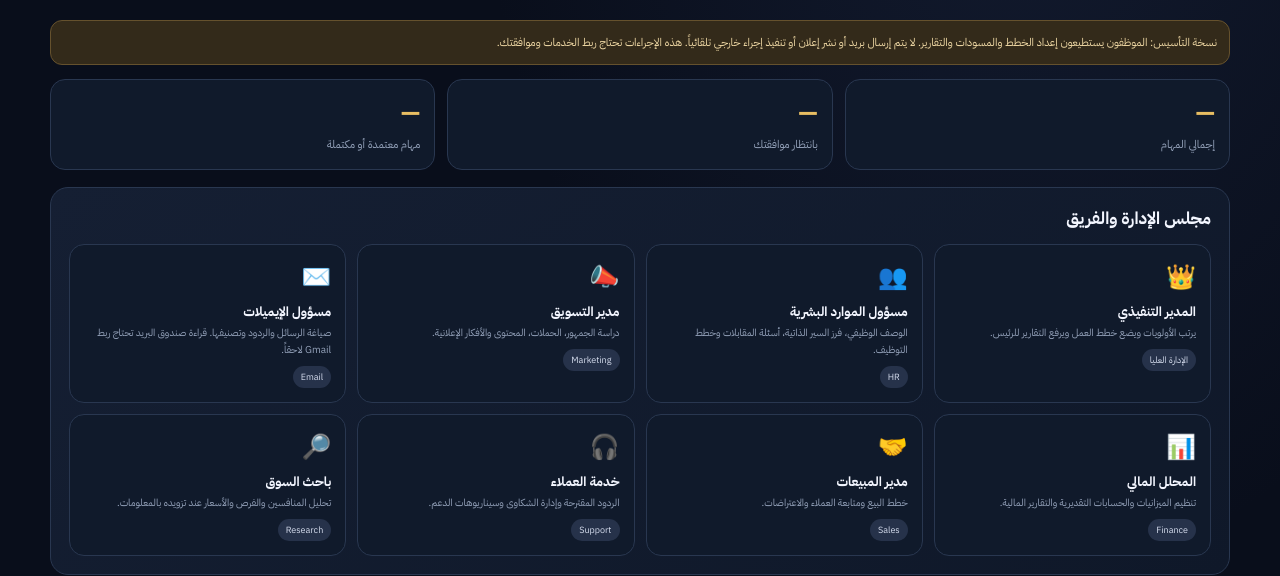
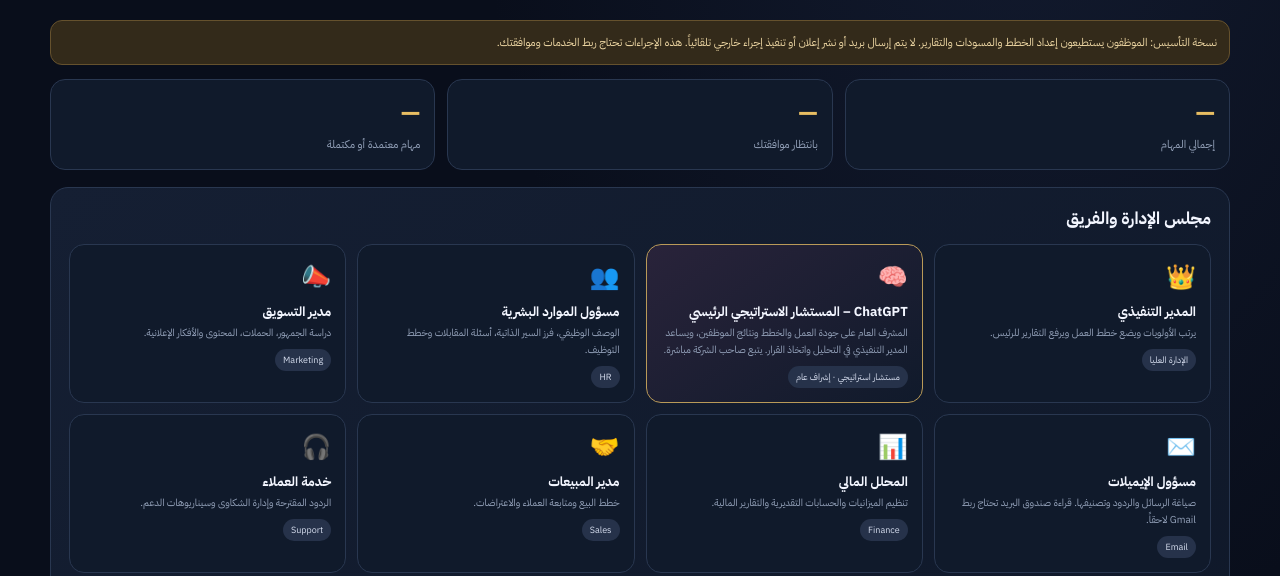
Before and after one commit to ai-one-app/ai-one-app, a plain HTML site: page company.html in a window 1280 px wide. Shown: the part 224-800 px from the top of the page. Drawn offline with Linux system fonts and the light colour scheme; a script that the page names is missing.

Commit message:
Add ChatGPT as strategic advisor to AI-ONE team

```diff
--- a/company.html
+++ b/company.html
@@ -38,6 +38,7 @@ a{color:#c8c0ff;text-decoration:none}main{width:min(1180px,calc(100% - 28px));ma
 </section>
 <section class="panel"><h2>مجلس الإدارة والفريق</h2><div class="employees">
 <div class="employee"><div class="ico">👑</div><b>المدير التنفيذي</b><small>يرتب الأولويات ويضع خطط العمل ويرفع التقارير للرئيس.</small><span class="tag">الإدارة العليا</span></div>
+<div class="employee" style="border-color:#b99a58;background:linear-gradient(145deg,#29233a,#101a2b)"><div class="ico">🧠</div><b>ChatGPT – المستشار الاستراتيجي الرئيسي</b><small>المشرف العام على جودة العمل والخطط ونتائج الموظفين، ويساعد المدير التنفيذي في التحليل واتخاذ القرار. يتبع صاحب الشركة مباشرة.</small><span class="tag">مستشار استراتيجي · إشراف عام</span></div>
 <div class="employee"><div class="ico">👥</div><b>مسؤول الموارد البشرية</b><small>الوصف الوظيفي، فرز السير الذاتية، أسئلة المقابلات وخطط التوظيف.</small><span class="tag">HR</span></div>
 <div class="employee"><div class="ico">📣</div><b>مدير التسويق</b><small>دراسة الجمهور، الحملات، المحتوى والأفكار الإعلانية.</small><span class="tag">Marketing</span></div>
 <div class="employee"><div class="ico">✉️</div><b>مسؤول الإيميلات</b><small>صياغة الرسائل والردود وتصنيفها. قراءة صندوق البريد تحتاج ربط Gmail لاحقاً.</small><span class="tag">Email</span></div>
```
